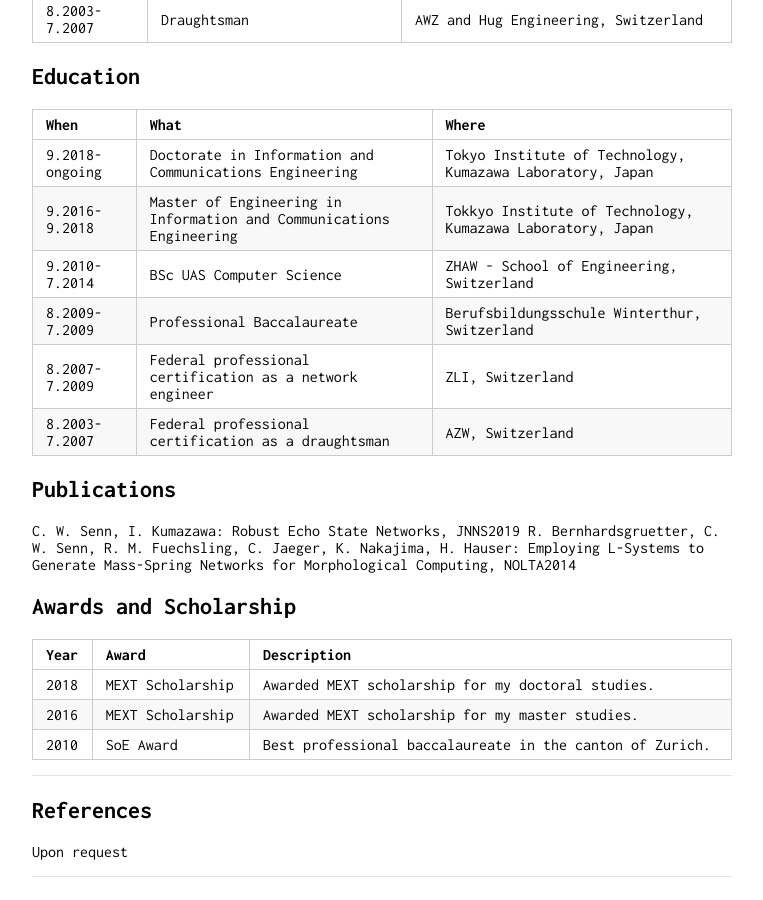
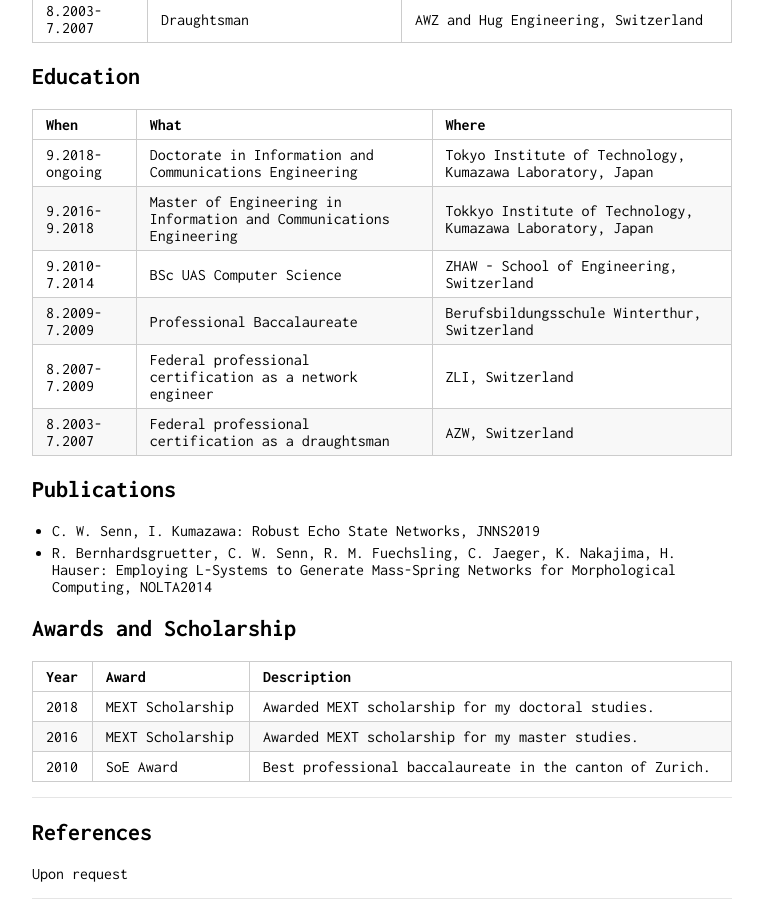
Before and after one commit to delpart/delpart.github.io, a Jekyll site: the page built from index.md, in a window 1280 px wide and 900 px high, scrolled down 615 px. Shown: the whole window, without its empty margins (258-1021 px from the left). Built offline with Jekyll 4.4.1, drawn with Linux system fonts in a browser that asks for light colours; our own code applies the rules of GitHub Pages for plain Markdown files; before the commit the page ends 1493 px from its top, so only the background shows below that.

Commit message:
updated index.md and logo

```diff
--- a/_config.yml
+++ b/_config.yml
@@ -3,6 +3,7 @@ url: "https://delpart.github.io"
 baseurl: "/"
 
 markdown: kramdown
+logo: "titech-logo.png"
 
 tracking_id: #
 
--- a/index.md
+++ b/index.md
@@ -33,8 +33,8 @@ When | What | Where
 
 ## Publications
 
-C. W. Senn, I. Kumazawa: Robust Echo State Networks, JNNS2019
-R. Bernhardsgruetter, C. W. Senn, R. M. Fuechsling, C. Jaeger, K. Nakajima, H. Hauser: Employing L-Systems to Generate Mass-Spring Networks for Morphological Computing, NOLTA2014
+- C. W. Senn, I. Kumazawa: Robust Echo State Networks, JNNS2019
+- R. Bernhardsgruetter, C. W. Senn, R. M. Fuechsling, C. Jaeger, K. Nakajima, H. Hauser: Employing L-Systems to Generate Mass-Spring Networks for Morphological Computing, NOLTA2014
 
 ## Awards and Scholarship
 
```
Also changed, not shown: bits-logo.png (deleted).
